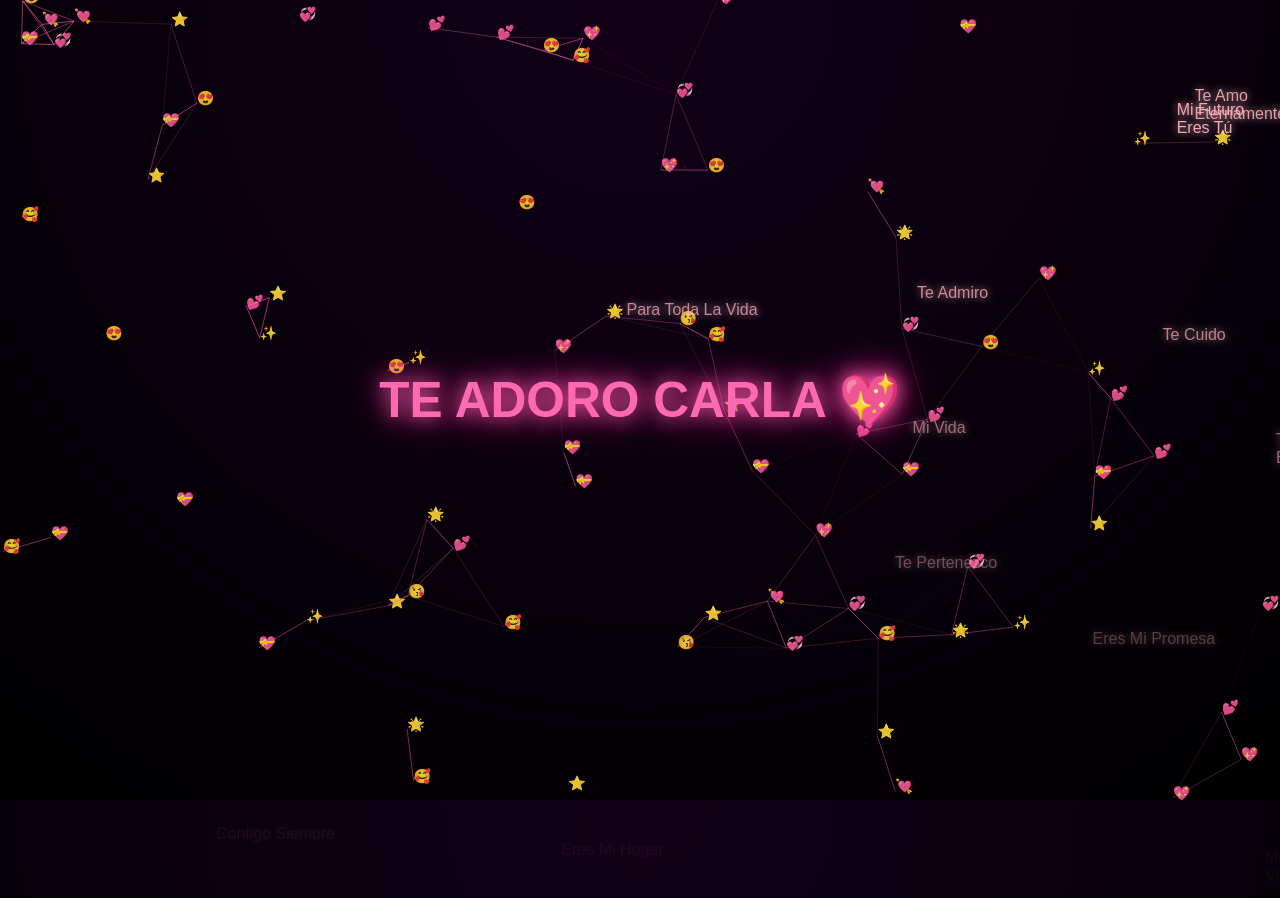
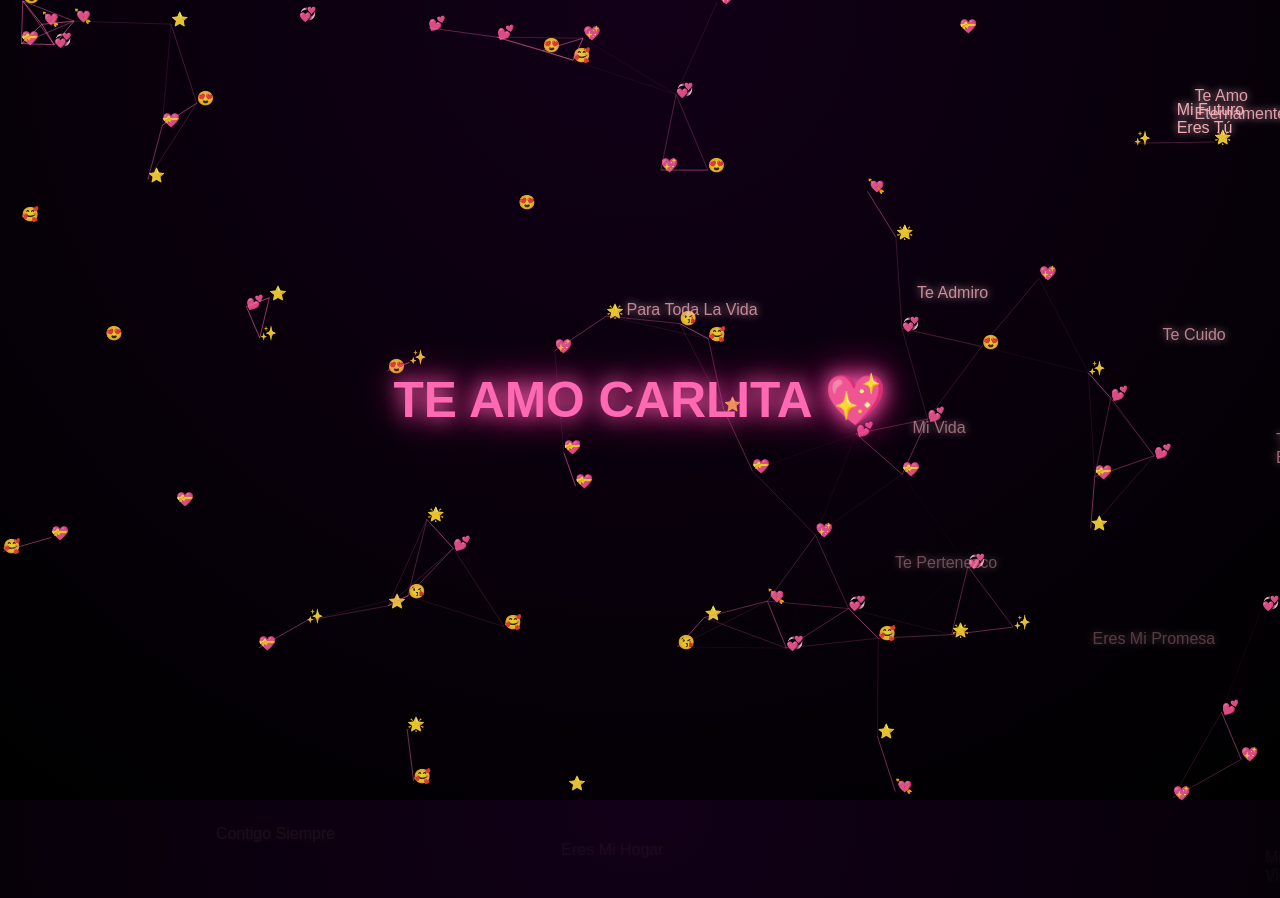
Before and after one commit to fabricio136900/Te-Amo-Carla, a plain HTML site: page index.html in a window 1280 px wide. Shown: the top 898 px of the page. Drawn offline with Linux system fonts and the light colour scheme.

Commit message:
Change central text in index.html
Updated the central text from 'TE ADORO CARLA 💖' to 'TE AMO CARLITA 💖'.

```diff
--- a/index.html
+++ b/index.html
@@ -95,7 +95,7 @@ html, body {
 
 <canvas id="constellation"></canvas>
 
-<div class="center-text">TE ADORO CARLA 💖</div>
+<div class="center-text">TE AMO CARLITA 💖</div>
 
 <script>
 // ===============================
```
